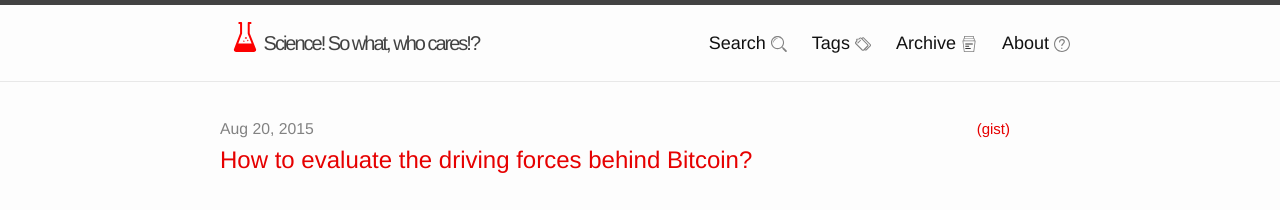
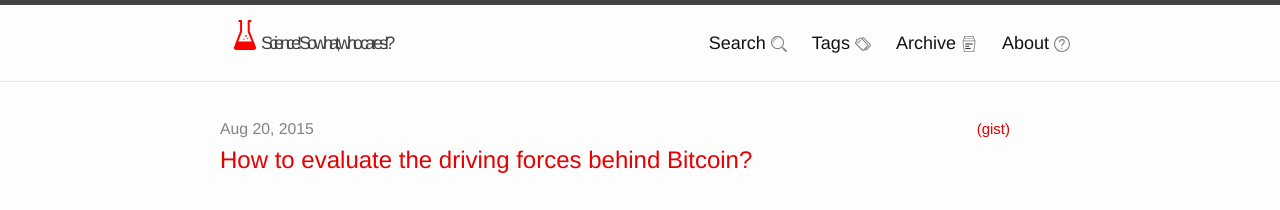
Before and after one commit to schollz/jekyll-tinyfeet, a Jekyll site: the page built from index.html, in a window 1280 px wide. Shown: the top 210 px of the page. Built offline with Jekyll 4.4.1, drawn with Linux system fonts in a browser that asks for light colours; Markdown is read by kramdown in place of the engine named in the settings.

Commit message:
Update _layout.scss

```diff
--- a/_sass/_layout.scss
+++ b/_sass/_layout.scss
@@ -11,12 +11,12 @@
 }
 
 .site-title {
-    font-size: 20px;
+    font-size: 18px;
     line-height: 56px;
-    letter-spacing: -2px;
+    letter-spacing: -4px;
     margin-bottom: 0;
     float: left;
-    text-overflow: ellipsis;
+    overflow: ellipsis;
 
     &,
     &:visited {
```
